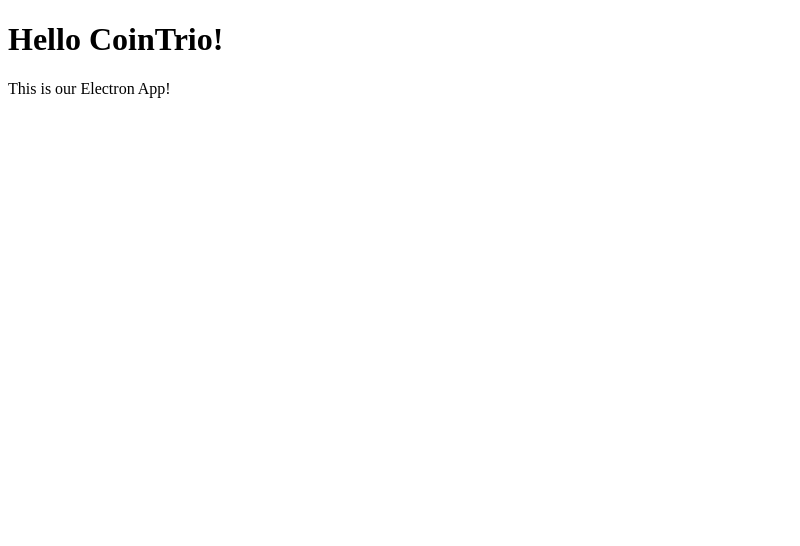
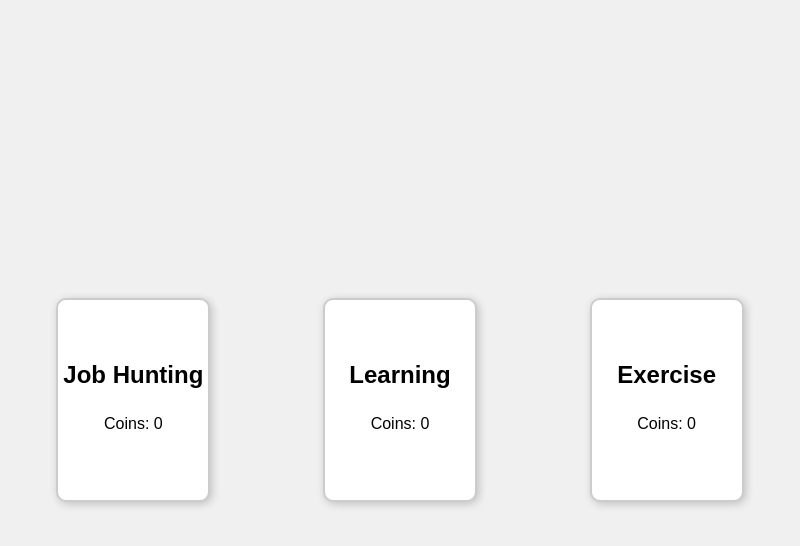
Before and after one commit to KobayashiAmane/CoinTrio, an Electron app: page index.html in a window 800 px wide. Drawn offline with Linux system fonts and the light colour scheme.

Commit message:
Add three jar placeholders in HTML for tasks

```diff
--- a/index.html
+++ b/index.html
@@ -1,11 +1,50 @@
 <!DOCTYPE html>
 <html>
   <head>
+    <script src="renderer.js"></script>
     <meta charset="UTF-8" />
     <title>CoinTrio</title>
+    <style>
+      body {
+        font-family: sans-serif;
+        display: flex;
+        flex-direction: row;
+        justify-content: space-around;
+        align-items: center;
+        height: 100vh;
+        margin: 0;
+        background: #f0f0f0;
+      }
+      .jar {
+        width: 150px;
+        height: 200px;
+        background: #fff;
+        border: 2px solid #ccc;
+        border-radius: 10px;
+        text-align: center;
+        display: flex;
+        flex-direction: column;
+        justify-content: center;
+        box-shadow: 2px 2px 8px rgba(0,0,0,0.2);
+      }
+      .jar h2 {
+        margin: 10px 0;
+      }
+    </style>
   </head>
   <body>
-    <h1>Hello CoinTrio!</h1>
-    <p>This is our Electron App!</p>
+    <div class="jar" id="jobHuntJar">
+      <h2>Job Hunting</h2>
+      <!-- placeholder for coin count or icon -->
+      <p>Coins: 0</p>
+    </div>
+    <div class="jar" id="learningJar">
+      <h2>Learning</h2>
+      <p>Coins: 0</p>
+    </div>
+    <div class="jar" id="exerciseJar">
+      <h2>Exercise</h2>
+      <p>Coins: 0</p>
+    </div>
   </body>
 </html>
--- /dev/null
+++ b/renderer.js
@@ -0,0 +1 @@
+console.log("Renderer script loaded - ready to handle drag and drop soon!");
```
